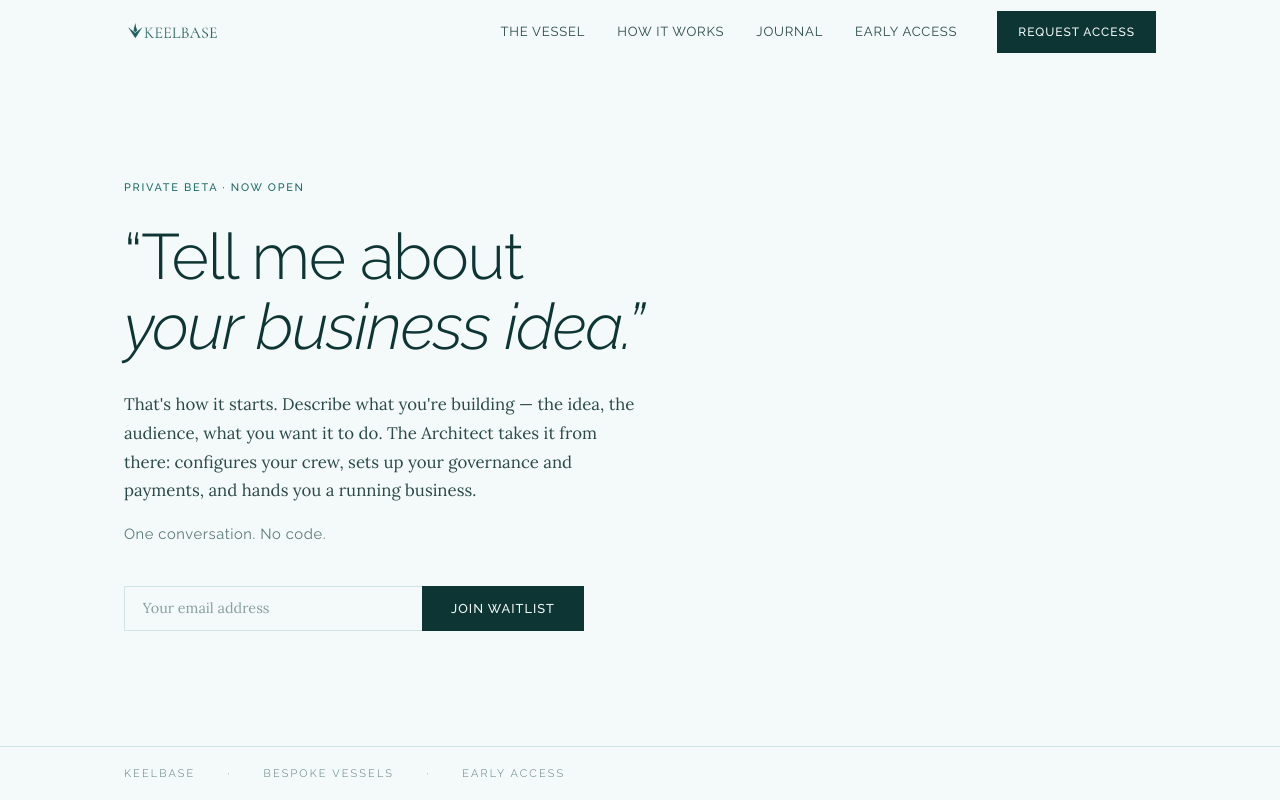
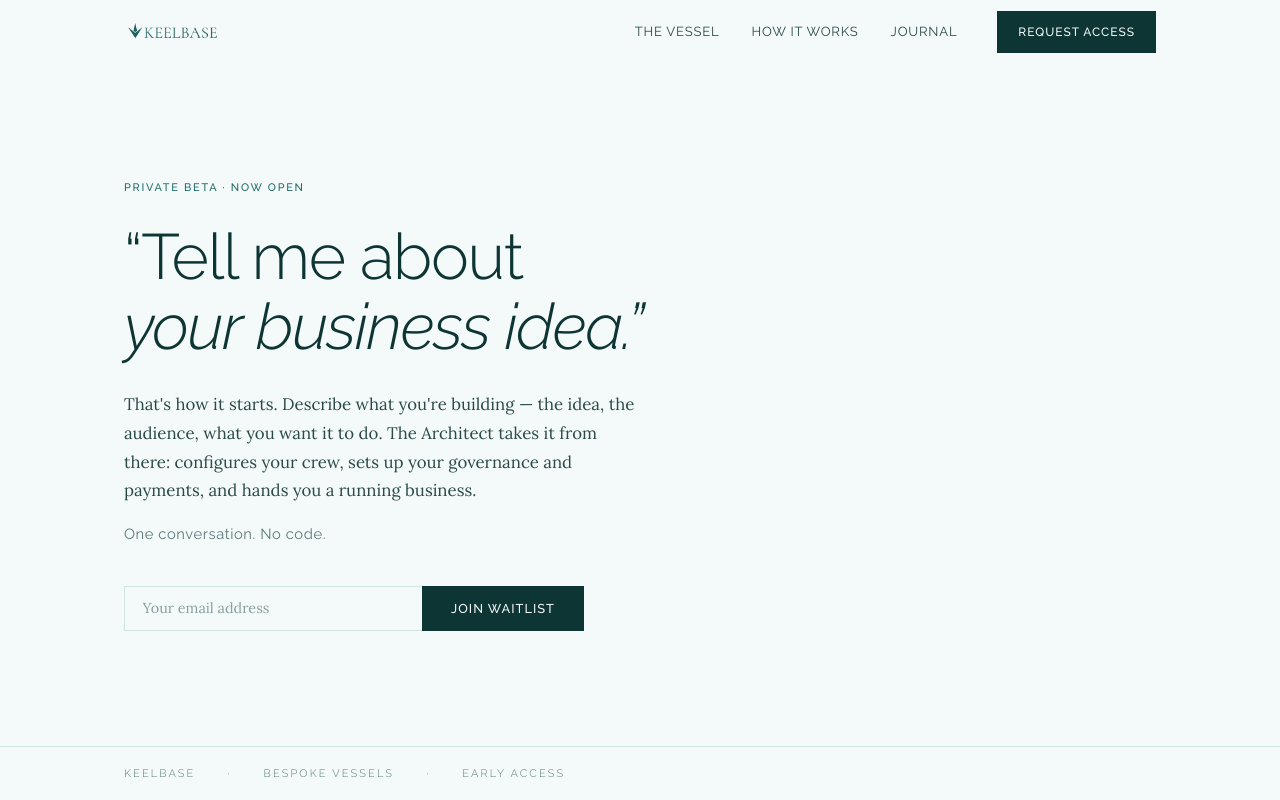
Before and after one commit to keelbase/keelbase-landing, a Next.js app: page / in a window 1280 px wide. Shown: the top 800 px of the page. Built offline with nearby package versions, Linux system fonts and the light colour scheme.

Commit message:
removed early access from desktop nav

```diff
--- a/app/page.tsx
+++ b/app/page.tsx
@@ -430,7 +430,6 @@ export default function Home() {
               <a href="#vessel"       className="nav-link">The Vessel</a>
               <a href="#how-it-works" className="nav-link">How it Works</a>
               <a href="/blog"         className="nav-link">Journal</a>
-              <a href="#waitlist"     className="nav-link">Early Access</a>
             </div>
             <a href="#waitlist" className="btn btn-primary" style={{ padding: '0.6rem 1.25rem', fontSize: '0.75rem' }}>
               Request Access
```
